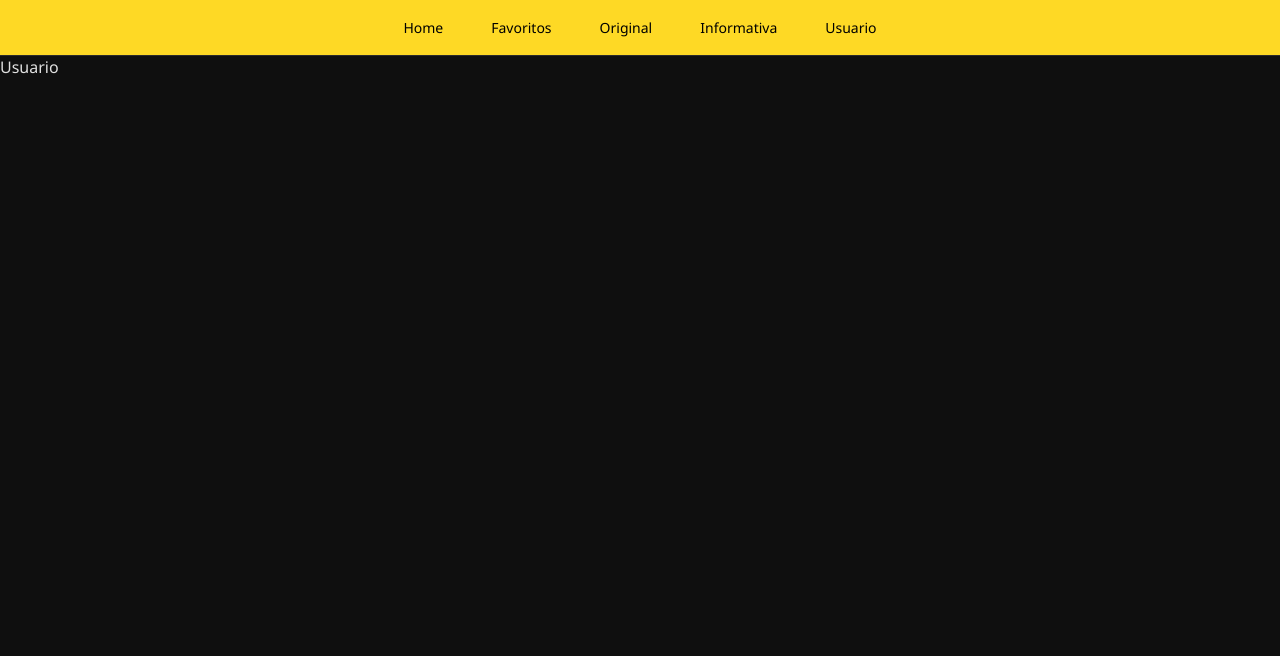
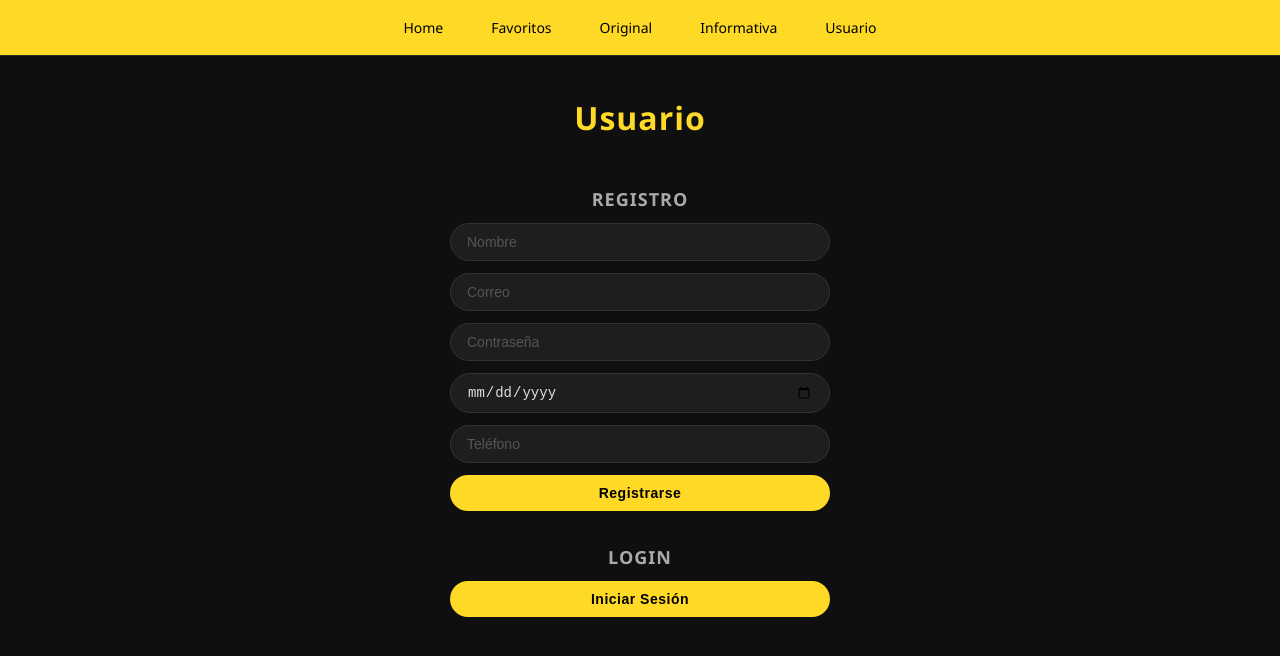
Before and after one commit to NicolasRCaro/Ricks-Neutrino-Bomb, a React (Vite) app: page /usuario in a window 1280 px wide. Shown: the top 656 px of the page. Built offline with nearby package versions, Linux system fonts and the light colour scheme; no server answers.

Commit message:
Commit Registro

```diff
--- a/package.json
+++ b/package.json
@@ -10,6 +10,7 @@
     "preview": "vite preview"
   },
   "dependencies": {
+    "firebase": "^12.13.0",
     "react": "^19.2.5",
     "react-dom": "^19.2.5",
     "react-router-dom": "^7.14.2"
--- /dev/null
+++ b/src/Firebase/firebaseConfig.ts
@@ -0,0 +1,17 @@
+import { initializeApp } from 'firebase/app';
+import { getAuth } from 'firebase/auth';
+import { getFirestore } from 'firebase/firestore';
+
+const firebaseConfig = {
+  apiKey: "AIzaSyCSslm_ff68H-ttiqgiDbpQHQu1edujb5A",
+  authDomain: "apps-fe31c.firebaseapp.com",
+  projectId: "apps-fe31c",
+  storageBucket: "apps-fe31c.firebasestorage.app",
+  messagingSenderId: "321379741797",
+  appId: "1:321379741797:web:67d591d93904efcd16d68c"
+};
+
+const app = initializeApp(firebaseConfig);
+
+export const auth = getAuth(app);
+export const db = getFirestore(app);
--- a/src/Usuario/Usuario.css
+++ b/src/Usuario/Usuario.css
@@ -0,0 +1,146 @@
+/* =========================
+   Contenedor principal
+   ========================= */
+
+.usuario-container {
+  background-color: #0f0f0f;
+  min-height: 100vh;
+  padding: 40px 24px;
+  font-family: 'Segoe UI', sans-serif;
+  color: #e0e0e0;
+  display: flex;
+  flex-direction: column;
+  align-items: center;
+}
+
+/* =========================
+   Título
+   ========================= */
+
+.usuario-container h1 {
+  font-size: 32px;
+  font-weight: 700;
+  color: rgb(254, 217, 37);
+  margin-bottom: 24px;
+  letter-spacing: 1px;
+}
+
+.usuario-container h2 {
+  font-size: 18px;
+  font-weight: 600;
+  color: #aaa;
+  margin: 24px 0 12px;
+  text-transform: uppercase;
+  letter-spacing: 1px;
+}
+
+/* =========================
+   Logo
+   ========================= */
+
+.logo-usuario {
+  width: 90px;
+  height: 90px;
+  object-fit: contain;
+  border-radius: 50%;
+  border: 2px solid rgb(254, 217, 37);
+  margin-bottom: 20px;
+  box-shadow: 0 0 16px rgba(254, 217, 37, 0.3);
+}
+
+/* =========================
+   Inputs
+   ========================= */
+
+.usuario-container input {
+  width: 100%;
+  max-width: 380px;
+  padding: 10px 16px;
+  margin-bottom: 12px;
+  background-color: #1e1e1e;
+  border: 1px solid #333;
+  border-radius: 20px;
+  color: #e0e0e0;
+  font-size: 14px;
+  outline: none;
+  transition: border-color 0.2s;
+  box-sizing: border-box;
+  display: block;
+}
+
+.usuario-container input:focus {
+  border-color: rgb(254, 217, 37);
+}
+
+.usuario-container input::placeholder {
+  color: #555;
+}
+
+/* =========================
+   Botones
+   ========================= */
+
+.usuario-container button {
+  width: 100%;
+  max-width: 380px;
+  padding: 10px 18px;
+  margin-bottom: 10px;
+  background-color: rgb(254, 217, 37);
+  color: #000;
+  border: none;
+  border-radius: 20px;
+  font-size: 14px;
+  font-weight: 700;
+  cursor: pointer;
+  transition: all 0.2s;
+  letter-spacing: 0.5px;
+}
+
+.usuario-container button:hover {
+  background-color: #e6c41f;
+  box-shadow: 0 4px 16px rgba(254, 217, 37, 0.35);
+  transform: translateY(-2px);
+}
+
+.usuario-container button:active {
+  transform: translateY(0);
+}
+
+/* =========================
+   Info de sesión (email/nombre)
+   ========================= */
+
+.usuario-container p {
+  color: #aaa;
+  font-size: 14px;
+  margin-bottom: 16px;
+  background-color: #1e1e1e;
+  border: 1px solid #333;
+  border-radius: 20px;
+  padding: 8px 20px;
+  max-width: 380px;
+  width: 100%;
+  text-align: center;
+  box-sizing: border-box;
+}
+
+/* =========================
+   Responsivo
+   ========================= */
+
+@media (max-width: 480px) {
+  .usuario-container h1 {
+    font-size: 24px;
+  }
+
+  .usuario-container input,
+  .usuario-container button,
+  .usuario-container p {
+    max-width: 100%;
+  }
+
+  .logo-usuario {
+    width: 70px;
+    height: 70px;
+  }
+}
--- a/src/Usuario/Usuario.tsx
+++ b/src/Usuario/Usuario.tsx
@@ -1,9 +1,257 @@
-import "./Usuario.css"
-function Usuario(){
-    return(
+import React, { useEffect, useState } from "react";
+import "Usuario.css"
+
+import {
+  createUserWithEmailAndPassword,
+  signInWithEmailAndPassword,
+  signOut,
+  onAuthStateChanged,
+  type User,
+} from "firebase/auth";
+
+import {
+  doc,
+  setDoc,
+} from "firebase/firestore";
+
+import { auth, db } from "../Firebase/firebaseConfig";
+
+import "./Usuario.css";
+
+function Usuario() {
+
+  // =========================
+  // Estados
+  // =========================
+
+  const [usuario, setUsuario] = useState<User | null>(null);
+
+  const [nombre, setNombre] = useState("");
+  const [correo, setCorreo] = useState("");
+  const [contrasena, setContrasena] = useState("");
+  const [fecha, setFecha] = useState("");
+  const [telefono, setTelefono] = useState("");
+
+  const LOGO_URL = "https://cdn-icons-png.flaticon.com/512/11895/11895240.png";
+
+  const [mostrarLogo, setMostrarLogo] = useState(false);
+
+  const [cargando, setCargando] = useState(true);
+
+  // =========================
+  // Detectar sesión
+  // =========================
+
+  useEffect(() => {
+
+    const unsubscribe = onAuthStateChanged(auth, (user) => {
+
+      setUsuario(user);
+      setCargando(false);
+
+    });
+
+    return () => unsubscribe();
+
+  }, []);
+
+  // =========================
+  // REGISTRO
+  // =========================
+
+  const handleRegistro = async () => {
+
+    if (!nombre || !correo || !contrasena || !fecha || !telefono) {
+      alert("Por favor completa todos los campos.");
+      return;
+    }
+
+    try {
+
+      const userCredential = await createUserWithEmailAndPassword(
+        auth,
+        correo,
+        contrasena
+      );
+
+      const user = userCredential.user;
+
+      await setDoc(doc(db, "usuarios", user.uid), {
+        uid: user.uid,
+        nombre,
+        correo,
+        fecha,
+        telefono,
+        ganados: 0,
+        perdidos: 0,
+      });
+
+      alert("Usuario registrado correctamente");
+
+      setMostrarLogo(true);
+
+      setNombre("");
+      setCorreo("");
+      setContrasena("");
+      setFecha("");
+      setTelefono("");
+
+    } catch (error: any) {
+
+      alert(error.message);
+
+    }
+  };
+
+  // =========================
+  // LOGIN
+  // =========================
+
+  const handleLogin = async () => {
+
+    if (!correo || !contrasena) {
+      alert("Por favor ingresa correo y contraseña.");
+      return;
+    }
+
+    try {
+
+      await signInWithEmailAndPassword(auth, correo, contrasena);
+
+      alert("Inicio de sesión exitoso");
+
+      setCorreo("");
+      setContrasena("");
+
+    } catch (error: any) {
+
+      alert(error.message);
+
+    }
+  };
+
+  // =========================
+  // LOGOUT
+  // =========================
+
+  const handleLogout = async () => {
+
+    try {
+
+      await signOut(auth);
+
+      alert("Sesión cerrada");
+
+      setMostrarLogo(false);
+
+    } catch (error: any) {
+
+      alert(error.message);
+
+    }
+  };
+
+  // =========================
+  // Loading
+  // =========================
+
+  if (cargando) {
+
+    return <h2>Cargando...</h2>;
+
+  }
+
+  // =========================
+  // JSX
+  // =========================
+
+  return (
+
+    <div className="usuario-container">
+
+      <h1>Usuario</h1>
+
+      {/* El logo aparece tras registrarse O cuando hay sesión activa */}
+      {(mostrarLogo || usuario) && (
+        <img
+          src={LOGO_URL}
+          alt="Logo"
+          className="logo-usuario"
+        />
+      )}
+
+      {!usuario ? (
+
         <>
-        <p>Usuario</p>
+
+          <h2>Registro</h2>
+
+          <input
+            type="text"
+            placeholder="Nombre"
+            value={nombre}
+            onChange={(e) => setNombre(e.target.value)}
+          />
+
+          <input
+            type="email"
+            placeholder="Correo"
+            value={correo}
+            onChange={(e) => setCorreo(e.target.value)}
+          />
+
+          <input
+            type="password"
+            placeholder="Contraseña"
+            value={contrasena}
+            onChange={(e) => setContrasena(e.target.value)}
+          />
+
+          <input
+            type="date"
+            placeholder="Fecha de nacimiento"
+            value={fecha}
+            onChange={(e) => setFecha(e.target.value)}
+          />
+
+          <input
+            type="tel"
+            placeholder="Teléfono"
+            value={telefono}
+            onChange={(e) => setTelefono(e.target.value)}
+          />
+
+          <button onClick={handleRegistro}>
+            Registrarse
+          </button>
+
+          <h2>Login</h2>
+
+          <button onClick={handleLogin}>
+            Iniciar Sesión
+          </button>
+
         </>
-    )
+
+      ) : (
+
+        <>
+
+          <h2>Bienvenido</h2>
+
+          <p>{usuario.displayName ?? usuario.email}</p>
+
+          <button onClick={handleLogout}>
+            Cerrar Sesión
+          </button>
+
+        </>
+
+      )}
+
+    </div>
+
+  );
 }
-export default Usuario
+
+export default Usuario;
```
Also changed, not shown: src/assets/logo.jpg (added), 1 other file (tests, documents, lock files or other folders).
